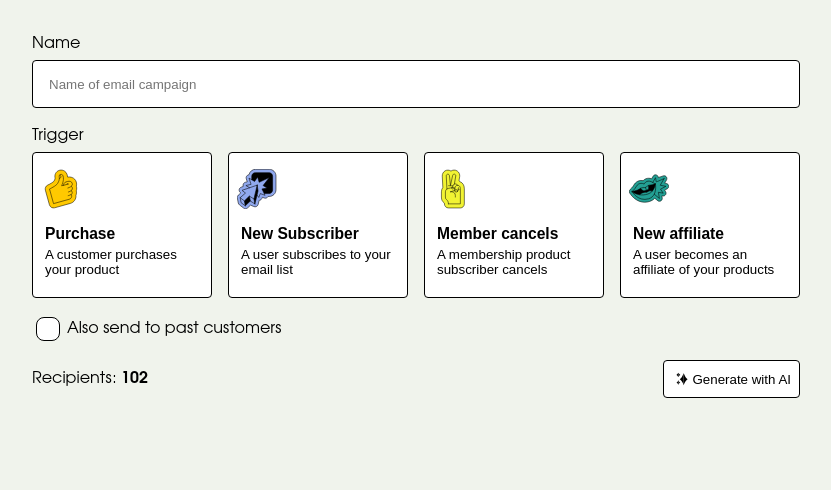
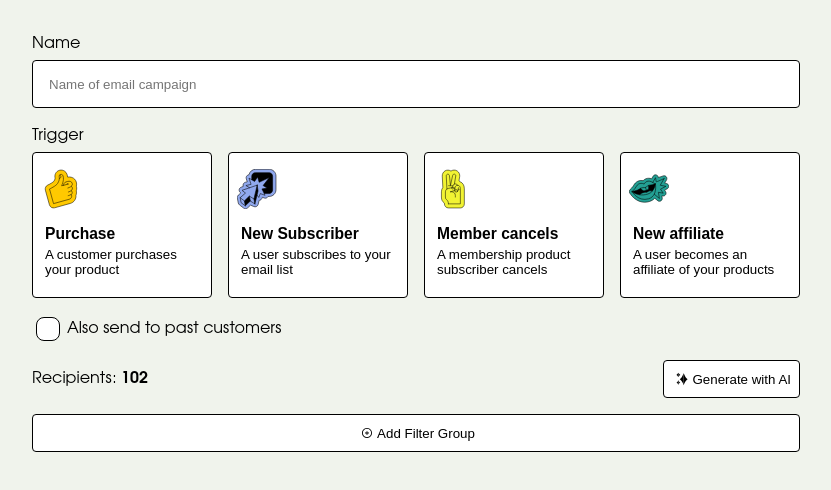
Before and after one commit to MauFrontier/gumroad-email-marketing-prototype, a React (Vite) app: page / in a window 1280 px wide. Shown: the top 490 px of the page, without its empty margins (224-1055 px from the left). Built offline with nearby package versions, Linux system fonts and the light colour scheme.

Commit message:
feat: Add TargetingBuilder stub

```diff
--- a/src/features/EmailMarketing/EmailCampaignBuilder/EmailCampaignBuilder.tsx
+++ b/src/features/EmailMarketing/EmailCampaignBuilder/EmailCampaignBuilder.tsx
@@ -1,4 +1,5 @@
 import TextInput from '../../shared/ui/TextInput/TextInput';
+import TargetingBuilder from '../shared/TargetingBuilder/TargetingBuilder';
 import TargetingBuilderHeader from '../shared/TargetingBuilderHeader/TargetingBuilderHeader';
 import TriggerSelection from '../shared/TriggerSelection/TriggerSelection';
 
@@ -11,6 +12,7 @@ const EmailCampaignBuilder = () => {
       </label>
       <TriggerSelection />
       <TargetingBuilderHeader />
+      <TargetingBuilder />
     </div>
   );
 };
--- /dev/null
+++ b/src/features/EmailMarketing/shared/TargetingBuilder/TargetingBuilder.scss
@@ -0,0 +1,4 @@
+@import './src/features/shared/ui/designSystemStyles/designSystemStyles.scss';
+
+div.targeting-builder {
+}
--- /dev/null
+++ b/src/features/EmailMarketing/shared/TargetingBuilder/TargetingBuilder.tsx
@@ -0,0 +1,23 @@
+import Button from '../../../shared/ui/Button/Button';
+import Icon from '../../../shared/ui/Icon/Icon';
+import './TargetingBuilder.scss';
+
+const addFilterGroup = () => {};
+
+const TargetingBuilder = () => {
+  return (
+    <div
+      data-testid="TargetingBuilder"
+      className="targeting-builder-header mt-4 mb-2">
+      <Button
+        onClick={addFilterGroup}
+        label="Add Filter Group"
+        className="w-full p-3">
+        <Icon uri="./src/assets/images/icons/icon_plus-circle-clear.svg" />
+        Add Filter Group
+      </Button>
+    </div>
+  );
+};
+
+export default TargetingBuilder;
```
Also changed, not shown: 1 other file (tests, documents, lock files or other folders).
